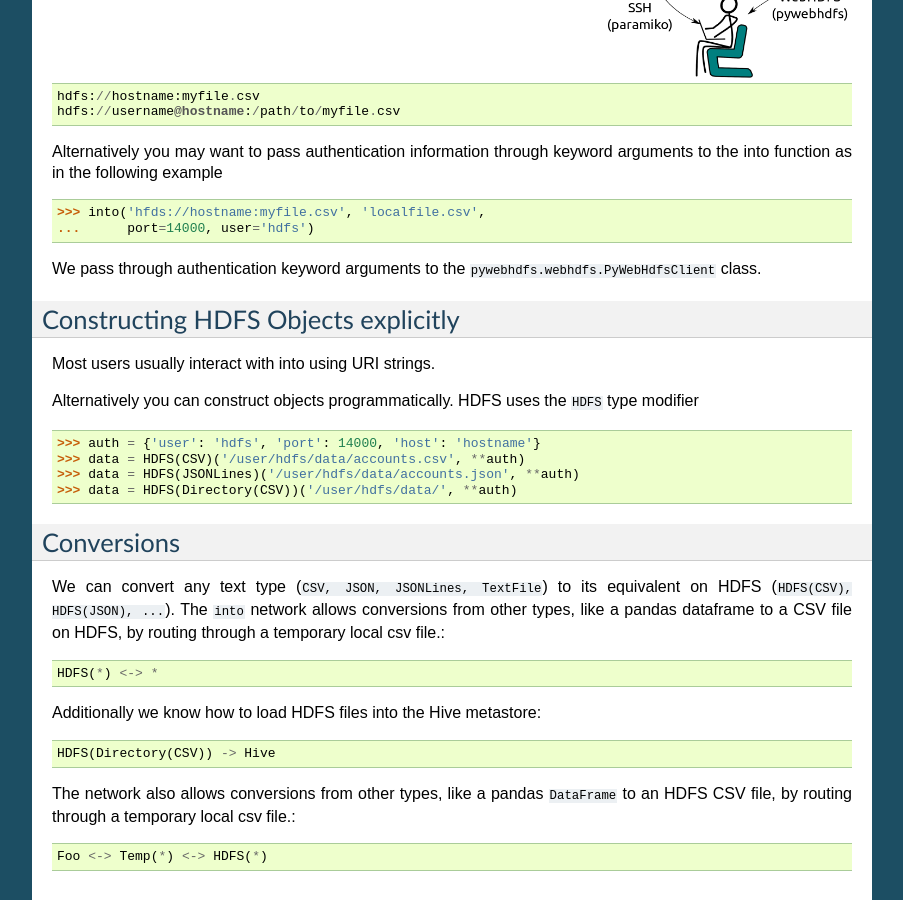
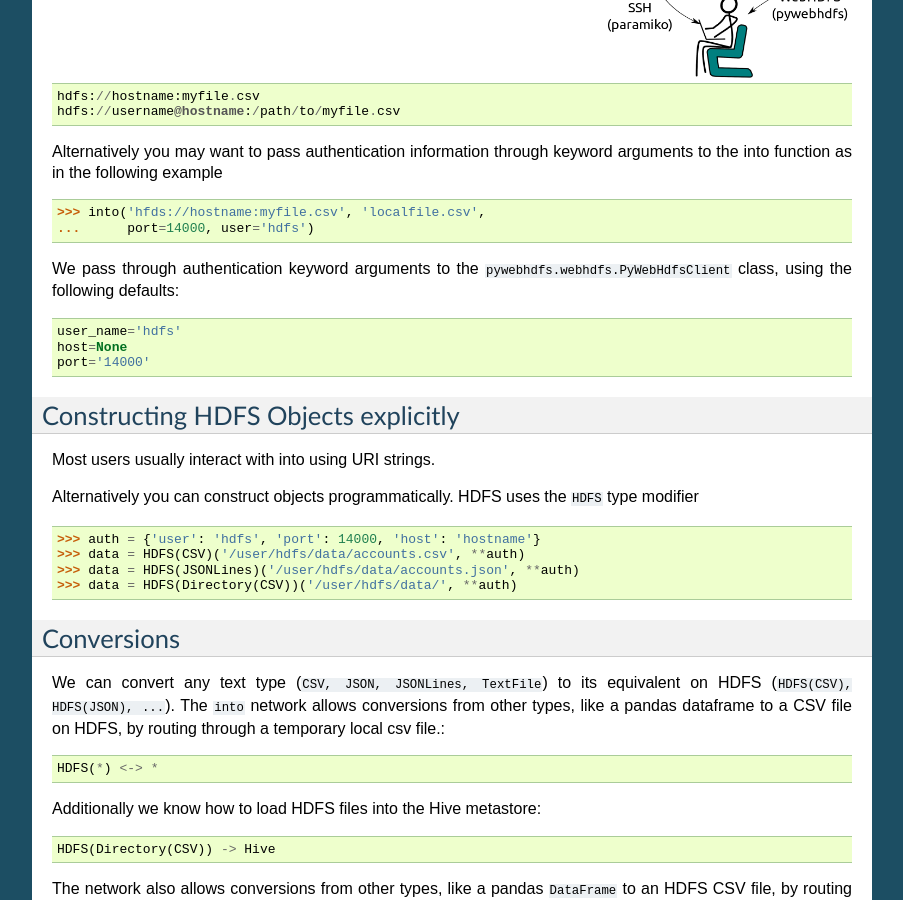
Before and after one commit to blaze/odo, a Sphinx documentation site: the page built from docs/source/hdfs.rst, in a window 1280 px wide and 900 px high, scrolled down 434 px. Shown: the whole window, without its empty margins (198-1101 px from the left). Built offline with Sphinx 7.4.7, drawn with Linux system fonts in a browser that asks for light colours.

```diff
--- a/docs/source/hdfs.rst
+++ b/docs/source/hdfs.rst
@@ -27,7 +27,11 @@
    ...      port=14000, user='hdfs')
 
 We pass through authentication keyword arguments to the
-``pywebhdfs.webhdfs.PyWebHdfsClient`` class.
+``pywebhdfs.webhdfs.PyWebHdfsClient`` class, using the following defaults::
+
+    user_name='hdfs'
+    host=None
+    port='14000'
 
 
 Constructing HDFS Objects explicitly
@@ -44,6 +48,7 @@
    >>> data = HDFS(CSV)('/user/hdfs/data/accounts.csv', **auth)
    >>> data = HDFS(JSONLines)('/user/hdfs/data/accounts.json', **auth)
    >>> data = HDFS(Directory(CSV))('/user/hdfs/data/', **auth)
+
 
 Conversions
 -----------
```
Also changed, not shown: 2 other files.
